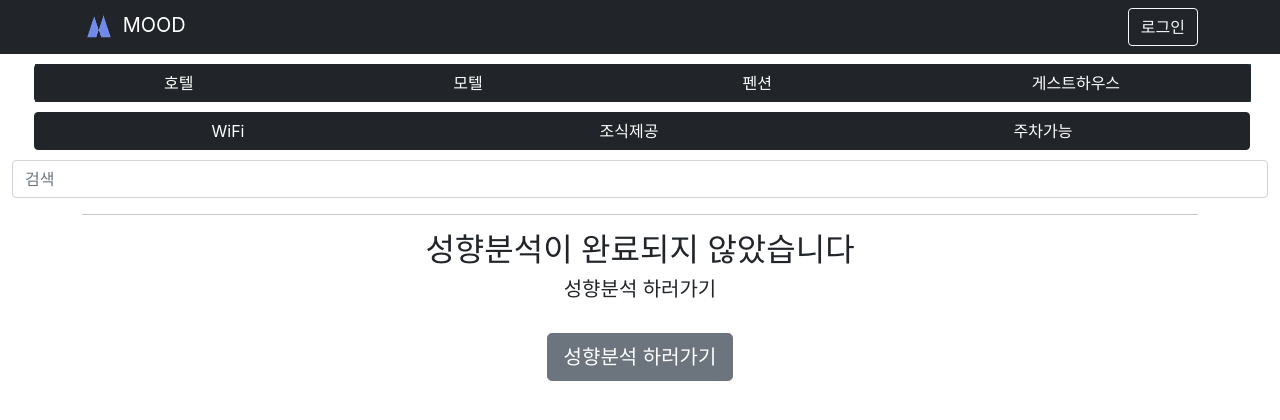
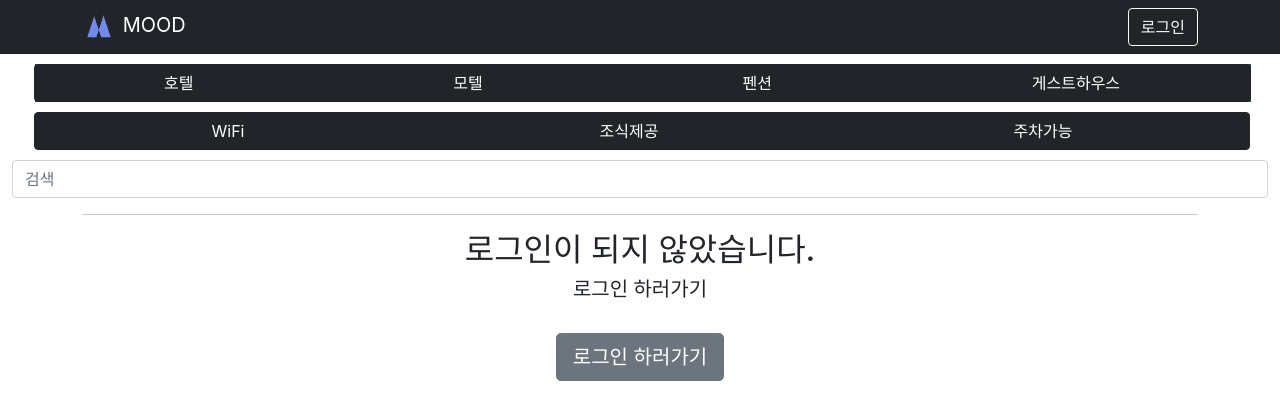
Before and after one commit to MOOD-Make-yOur-Own-Destination/frontend, a React (Create React App) app: page / in a window 1280 px wide. Shown: the top 420 px of the page. Built offline with nearby package versions, Linux system fonts and the light colour scheme.

Commit message:
Updated: 비로그인시 화면/로그인시 성향검사 여부에 따른 화면 변경

```diff
--- a/src/App.js
+++ b/src/App.js
@@ -13,6 +13,8 @@ import Profile from './Profile';
 import LoginForm from './LoginForm';
 import LogoutButton from './LogoutButton';
 import Tendency from './Tendency';
+import Register from './Register';
+import InitLogin from './InitLogin';
 
 function App() {
   const [user, setUser] = useState(null);
@@ -21,7 +23,7 @@ function App() {
 
   const login = ({id, password }) => setUser(signIn({ id, password }));
   const logout = () => setUser(null);
-
+  const {id, password, nickname, chk} = user || {};
 
   return (
     <div className="App">
@@ -90,9 +92,11 @@ function App() {
         </Row>
 
         {authenticated? (
-            <List/>
+            chk == 0
+            ? <Init/>
+            : <List/>
           ): (
-          <Init/>
+          <InitLogin/>
           )}
 
 
@@ -111,6 +115,10 @@ function App() {
         <Tendency/>
       </Route>
 
+      <Route path="/signup">
+        <Register/>
+      </Route>
+
       <AuthRoute
         authenticated={authenticated}
         path="/profile"
```
